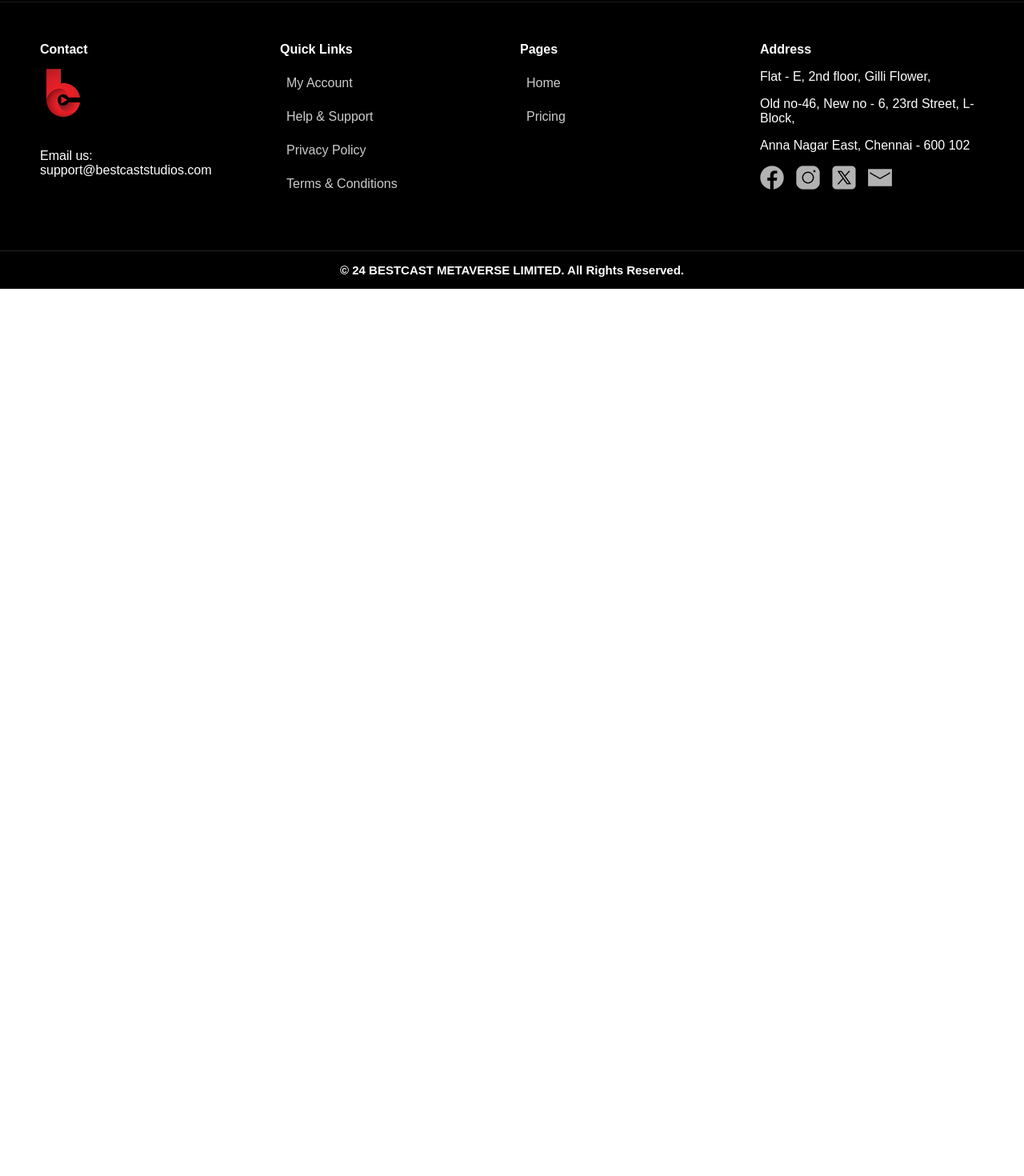
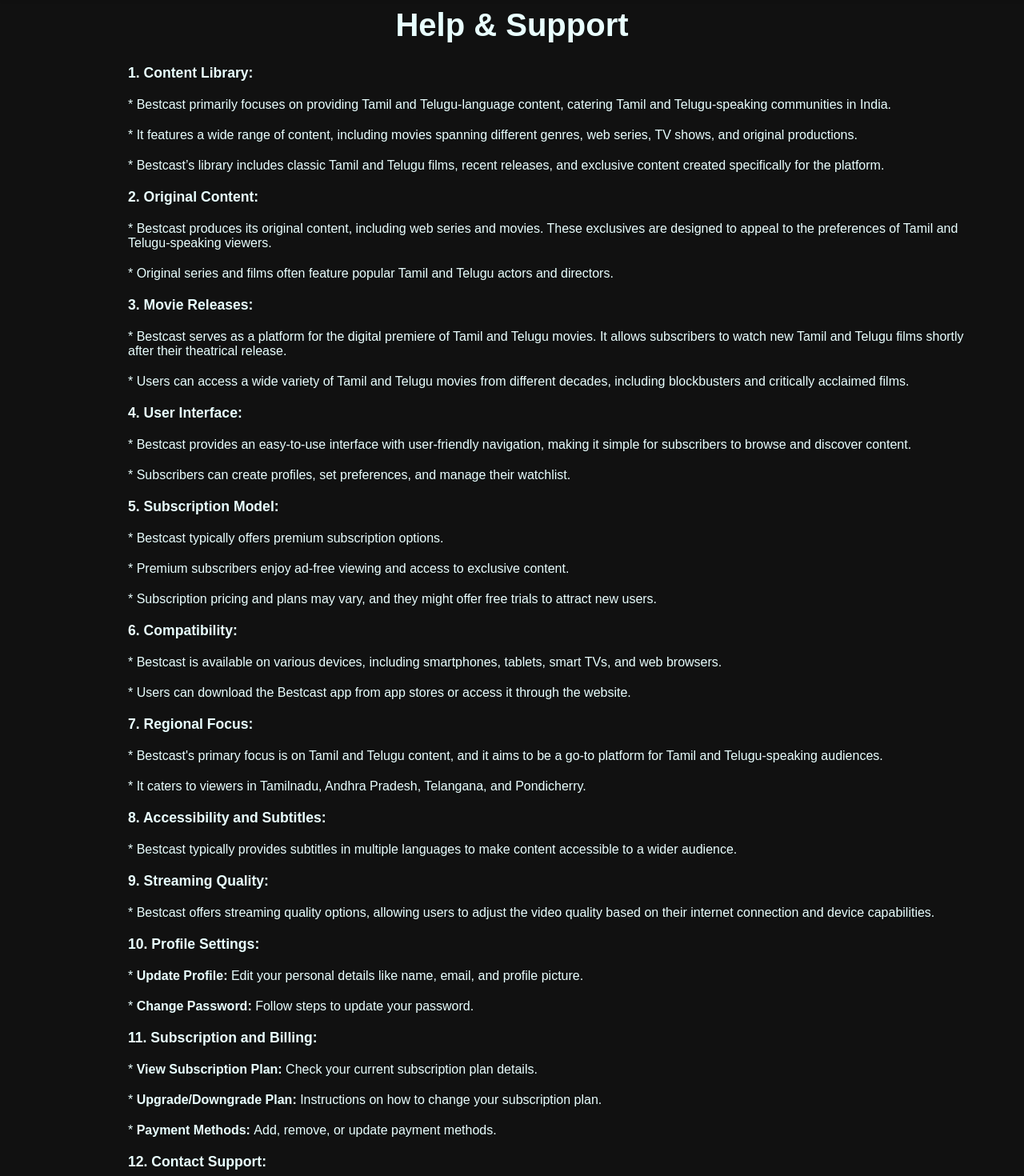
Before and after one commit to Anbu302004/Movies-List, a React (Vite) app: page /help in a window 1280 px wide. Shown: the part 100-1570 px from the top of the page at 80% size. Before the commit the page ends 800 px from the top, so only its background shows below. Built offline with nearby package versions, Linux system fonts and the light colour scheme; no server answers.

Commit message:
Help and Support Page is created for the both footer and the dropdown in menu

```diff
--- a/src/App.tsx
+++ b/src/App.tsx
@@ -13,6 +13,7 @@
 import OtpPage from "./pages/OtpPage";
 import ProfilesPage from "./pages/ProfilePage";
 import BrowsePage from "./pages/BrowsePage";
+import Help from "./pages/Help";
 
 const App: React.FC = () => {
     const [searchQuery, setSearchQuery] = useState("");
@@ -38,6 +39,7 @@
                 <Route path="/otp" element={<OtpPage />} />
                 <Route path="/browse" element={<BrowsePage />} />
                 <Route path='/profiles' element={<ProfilesPage />} />
+                <Route path="/help" element={<Help />} />
                 <Route path="/guest/movies/genre/:genreId" element={<MoviesPage searchQuery="" />} />
 
             </Routes>
--- a/src/components/Footer.tsx
+++ b/src/components/Footer.tsx
@@ -22,7 +22,7 @@
           {/* Contact */}
           <div className='footer-section'>
             <h4>Contact</h4>
-            <img src={Logo} alt="Logo" className="footer-logo" />
+            <Link to="/"><img src={Logo} alt="Logo" className="footer-logo" /></Link>
             <p>Email us: support@bestcaststudios.com</p>
           </div>
 
@@ -31,7 +31,7 @@
             <h4>Quick Links</h4>
             <ul>
               <li><Link to="/">My Account</Link></li>
-              <li><Link to="/support">Help & Support</Link></li>
+              <li><Link to="/help">Help & Support</Link></li>
               <li><Link to="/policy">Privacy Policy</Link></li>
               <li><Link to="/terms">Terms & Conditions</Link></li>
             </ul>
--- a/src/components/Menu.tsx
+++ b/src/components/Menu.tsx
@@ -12,6 +12,7 @@
 import { FiMenu, FiX } from "react-icons/fi";
 import "../index.css";
 import profileIcon from "../assets/profile-1.jpg";
+import { Link } from "react-router-dom";
 
 const Menu: React.FC<{ onSearch?: (query: string) => void }> = ({ onSearch }) => {
     const { data: menuItems, isLoading, error } = useMenu();
@@ -161,7 +162,7 @@
                                             {userName || "User"}
                                         </span>
                                     </div>
-                                    <ul>
+                                    <ul style={{textDecoration: "none"}}>
                                         <li
                                             style={{ cursor: "pointer" }}
                                             onClick={() => navigate("/browse")}
@@ -181,13 +182,15 @@
                                             />
                                             Account
                                         </li>
-                                        <li style={{ cursor: "pointer" }}>
+                                        <li style={{ cursor: "pointer"  }}
+                                        onClick={() => navigate("/help")}
+                                        >
                                             <img
                                                 src={helpIcon}
                                                 alt="Help"
                                                 style={{ width: "17px", float: "left", marginRight: "10px" }}
                                             />
-                                            Help Centre
+                                            Help Center
                                         </li>
                                         <li onClick={handleLogout} style={{ cursor: "pointer", textAlign: "center" }}>
                                             Logout
--- a/src/index.css
+++ b/src/index.css
@@ -1266,7 +1266,7 @@
   right: 20px;
   background-color: rgba(0, 0, 0, 0.8) !important;
   color: white;
-  border: 1px solid grey;
+  border-top: 1px solid white;
   width: 130px;
   font-size: 13px;
   padding: 5px;
@@ -1275,6 +1275,10 @@
 .profile-dropdown ul {
   list-style: none;
   padding: 0;
+}
+
+p {
+  margin: 0 0 20px;
 }
 
 .profile-dropdown li {
--- /dev/null
+++ b/src/pages/Help.tsx
@@ -0,0 +1,57 @@
+import React from 'react';
+
+const Help: React.FC = () => {
+  return (
+    <div>
+        <h1 style={{padding: "70px",
+             background: "#191919", marginTop: "-170px",
+               marginBottom: "-0px",
+               }} />
+        <div style={{ backgroundColor: '#111', color: '#e9ffff', padding: '40px' }}>
+          <h1 style={{ textAlign: 'center', fontSize: '2.5rem' }}>Help & Support</h1>
+          <div style={{ marginLeft: '120px', fontSize: '16px' }}>
+            <p><strong style={{ fontSize: '1.1rem', fontWeight:"bold" }}>1. Content Library:</strong></p>
+            <p>* Bestcast primarily focuses on providing Tamil and Telugu-language content, catering Tamil and Telugu-speaking communities in India.</p>
+            <p>* It features a wide range of content, including movies spanning different genres, web series, TV shows, and original productions.</p>
+            <p>* Bestcast’s library includes classic Tamil and Telugu films, recent releases, and exclusive content created specifically for the platform.</p>
+            <p><strong style={{ fontSize: '1.1rem', fontWeight:"bold" }}>2. Original Content:</strong></p>
+            <p>* Bestcast produces its original content, including web series and movies. These exclusives are designed to appeal to the preferences of Tamil and Telugu-speaking viewers.</p>
+            <p>* Original series and films often feature popular Tamil and Telugu actors and directors.</p>
+            <p><strong style={{ fontSize: '1.1rem', fontWeight:"bold" }}>3. Movie Releases:</strong></p>
+            <p>* Bestcast serves as a platform for the digital premiere of Tamil and Telugu movies. It allows subscribers to watch new Tamil and Telugu films shortly after their theatrical release.</p>
+            <p>* Users can access a wide variety of Tamil and Telugu movies from different decades, including blockbusters and critically acclaimed films.</p>
+            <p><strong style={{ fontSize: '1.1rem',fontWeight:"bold" }}>4. User Interface:</strong></p>
+            <p>* Bestcast provides an easy-to-use interface with user-friendly navigation, making it simple for subscribers to browse and discover content.</p>
+            <p>* Subscribers can create profiles, set preferences, and manage their watchlist.</p>
+            <p><strong style={{ fontSize: '1.1rem', fontWeight:"bold" }}>5. Subscription Model:</strong></p>
+            <p>* Bestcast typically offers premium subscription options.</p>
+            <p>* Premium subscribers enjoy ad-free viewing and access to exclusive content.</p>
+            <p>* Subscription pricing and plans may vary, and they might offer free trials to attract new users.</p>
+            <p><strong style={{ fontSize: '1.1rem', fontWeight:"bold" }}>6. Compatibility:</strong></p>
+            <p>* Bestcast is available on various devices, including smartphones, tablets, smart TVs, and web browsers.</p>
+            <p>* Users can download the Bestcast app from app stores or access it through the website.</p>
+            <p><strong style={{ fontSize: '1.1rem',fontWeight:"bold" }}>7. Regional Focus:</strong></p>
+            <p>* Bestcast's primary focus is on Tamil and Telugu content, and it aims to be a go-to platform for Tamil and Telugu-speaking audiences.</p>
+            <p>* It caters to viewers in Tamilnadu, Andhra Pradesh, Telangana, and Pondicherry.</p>
+            <p><strong style={{ fontSize: '1.1rem', fontWeight:"bold" }}>8. Accessibility and Subtitles:</strong></p>
+            <p>* Bestcast typically provides subtitles in multiple languages to make content accessible to a wider audience.</p>
+            <p><strong style={{ fontSize: '1.1rem', fontWeight:"bold"}}>9. Streaming Quality:</strong></p>
+            <p>* Bestcast offers streaming quality options, allowing users to adjust the video quality based on their internet connection and device capabilities.</p>
+            <p><strong style={{ fontSize: '1.1rem',fontWeight:"bold" }}>10. Profile Settings:</strong></p>
+            <p>* <strong>Update Profile:</strong> Edit your personal details like name, email, and profile picture.</p>
+            <p>* <strong>Change Password:</strong> Follow steps to update your password.</p>
+            <p><strong style={{ fontSize: '1.1rem',fontWeight:"bold"}}>11. Subscription and Billing:</strong></p>
+            <p>* <strong>View Subscription Plan:</strong> Check your current subscription plan details.</p>
+            <p>*<strong> Upgrade/Downgrade Plan: </strong>Instructions on how to change your subscription plan.</p>
+            <p>* <strong>Payment Methods: </strong>Add, remove, or update payment methods.</p>
+            <p><strong style={{ fontSize: '1.1rem', fontWeight:"bold"}}>12. Contact Support:</strong></p>
+            <p>
+              *<strong> Email Support:</strong> Contact us via email – <span style={{ color: '#cc1e24',cursor:"pointer"}}>support@bestcaststudios.com</span> for any support.
+            </p>
+          </div>
+        </div>
+    </div>
+  );
+};
+
+export default Help;
```
